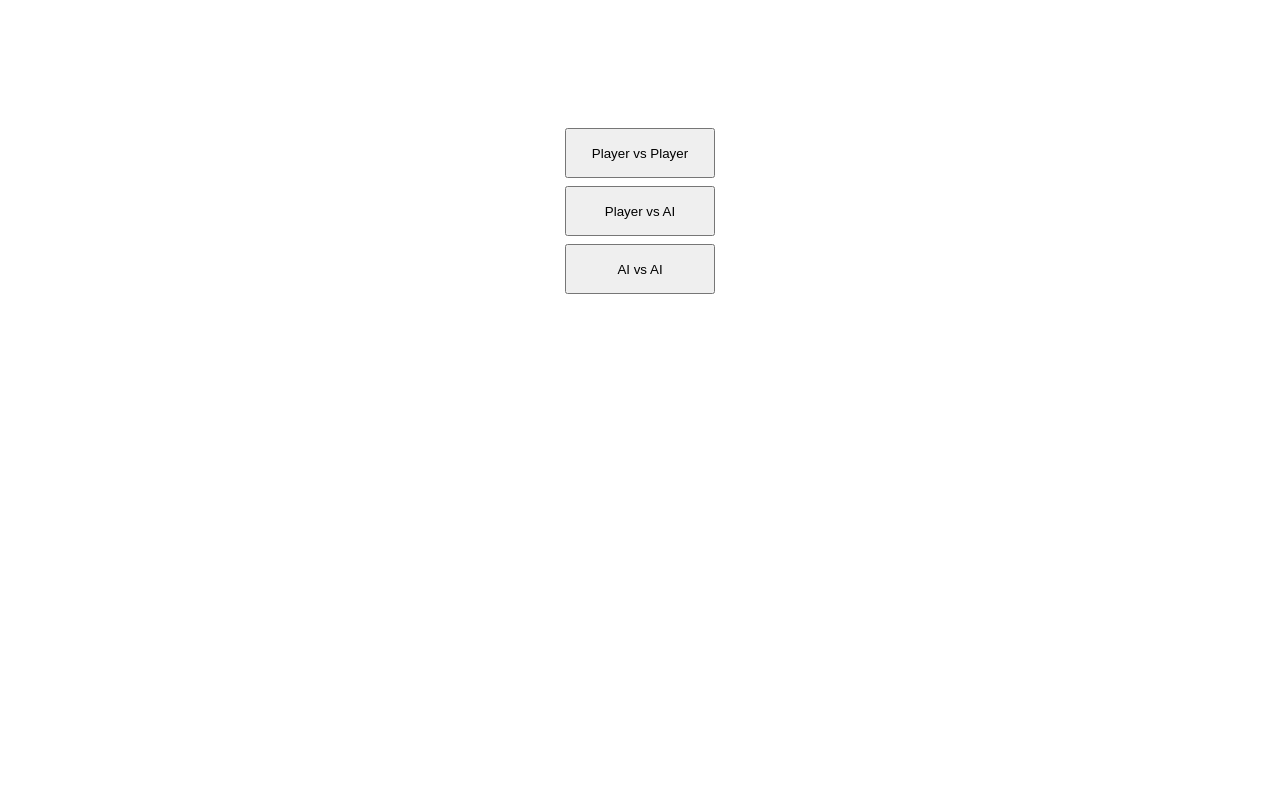
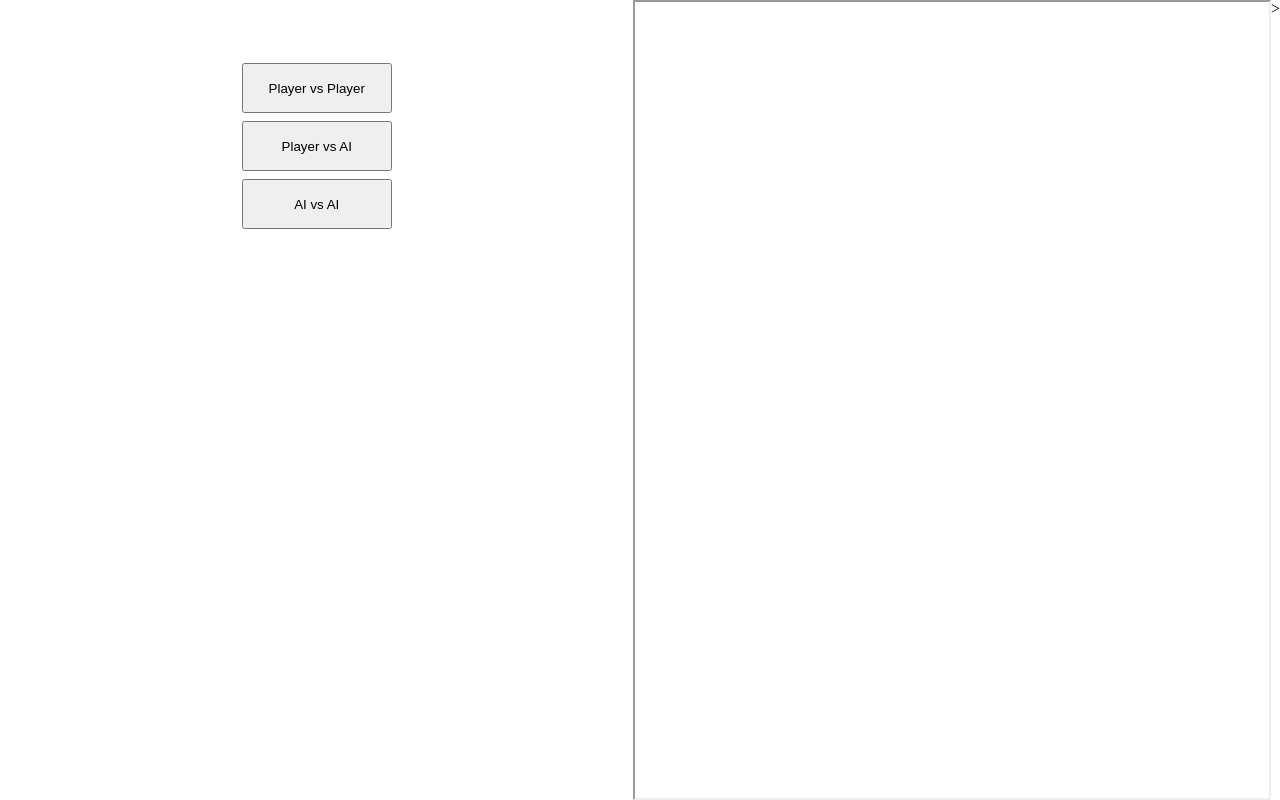
Before and after one commit to MrNovado/xstate-tic-tac-toe, a React (Create React App) app: page / in a window 1280 px wide. Built offline with nearby package versions, Linux system fonts and the light colour scheme; what @xstate/inspect would draw is missing.

Commit message:
inspect to open in-iframe

```diff
--- a/public/index.html
+++ b/public/index.html
@@ -29,6 +29,7 @@
   <body>
     <noscript>You need to enable JavaScript to run this app.</noscript>
     <div id="root"></div>
+    <iframe id="stately-frame" title="stately-frame"></iframe>>
     <!--
       This HTML file is a template.
       If you open it directly in the browser, you will see an empty page.
--- a/src/index.css
+++ b/src/index.css
@@ -8,3 +8,11 @@ body, html, #root {
   padding: 0;
   margin: 0;
 }
+
+body {
+  display: flex;
+}
+
+body > * {
+  flex: 1;
+}
--- a/src/pages/TicTacToePage.tsx
+++ b/src/pages/TicTacToePage.tsx
@@ -5,7 +5,7 @@ import { FieldCellIndex, PLAYER_NUM, PLAYER_TYPE, TicTacToeEventTypes } from '..
 import { TicTacToeMachine } from '../features/TicTacToe.machine';
 import { TicTacToeStateNodes as S } from '../features/TicTacToe.machine.types';
 
-inspect({ iframe: false });
+inspect({ iframe: () => document.getElementById('stately-frame') as HTMLIFrameElement });
 
 // eslint-disable-next-line @typescript-eslint/no-empty-function
 const noop = () => {};
```
Also changed, not shown: 1 other file (tests, documents, lock files or other folders).
